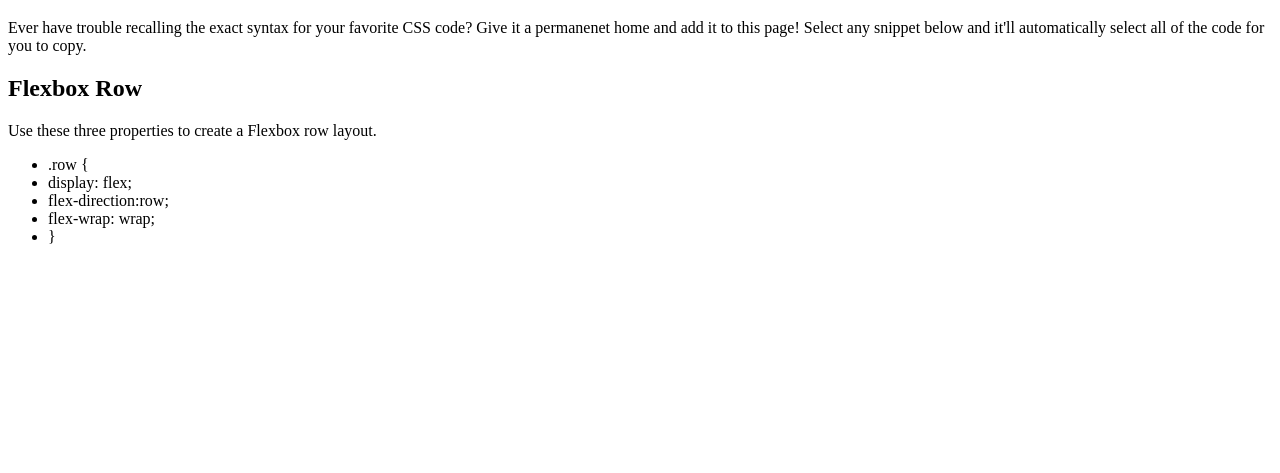
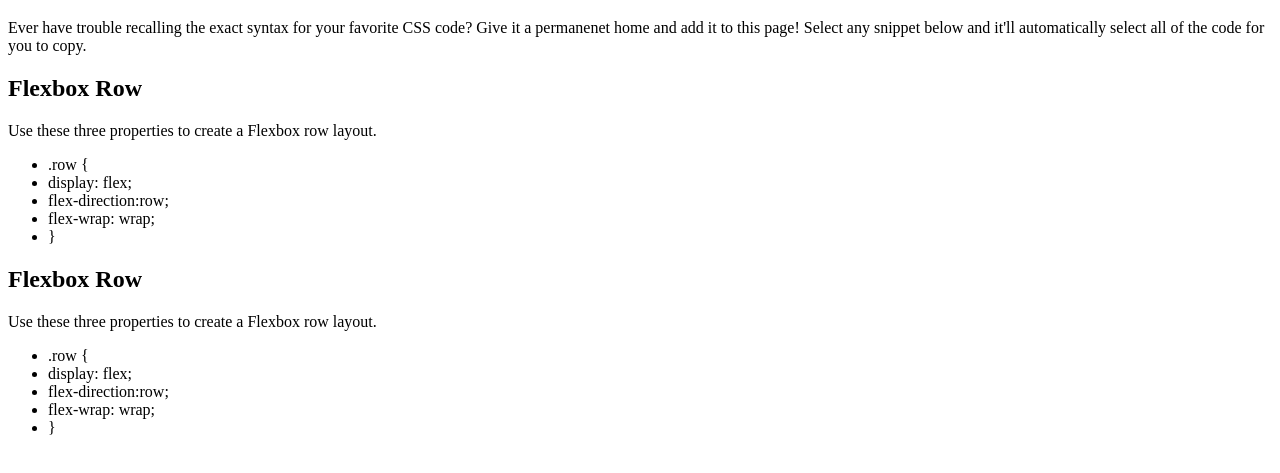
Before and after one commit to Sam-Cowman/CSS-Tips, a plain HTML site: page index.html in a window 1280 px wide. Shown: the part 61-534 px from the top of the page. Drawn offline with Linux system fonts and the light colour scheme.

Commit message:
Added html elements

```diff
--- a/index.html
+++ b/index.html
@@ -12,6 +12,7 @@
         <p>Ever have trouble recalling the exact syntax for your favorite CSS code? Give it a permanenet home and add it to this page! Select any snippet below and it'll automatically select all of the code for you to copy.</p>
     </header>
     <main>
+        <div class="container">
         <section>
             <h2>Flexbox Row</h2>
             <p>Use these three properties to create a Flexbox row layout.</p>
@@ -23,6 +24,18 @@
                 <li>}</li>
             </ul>
         </section>
+        <section>
+            <h2>Flexbox Row</h2>
+            <p>Use these three properties to create a Flexbox row layout.</p>
+            <ul class="text">
+                <li>.row {</li>
+                <li>    display: flex;</li>
+                <li>    flex-direction:row;</li>
+                <li>    flex-wrap: wrap;</li>
+                <li>}</li>
+            </ul>
+        </section>
+        </div>
     </main>
 </body>
 </html>
```
